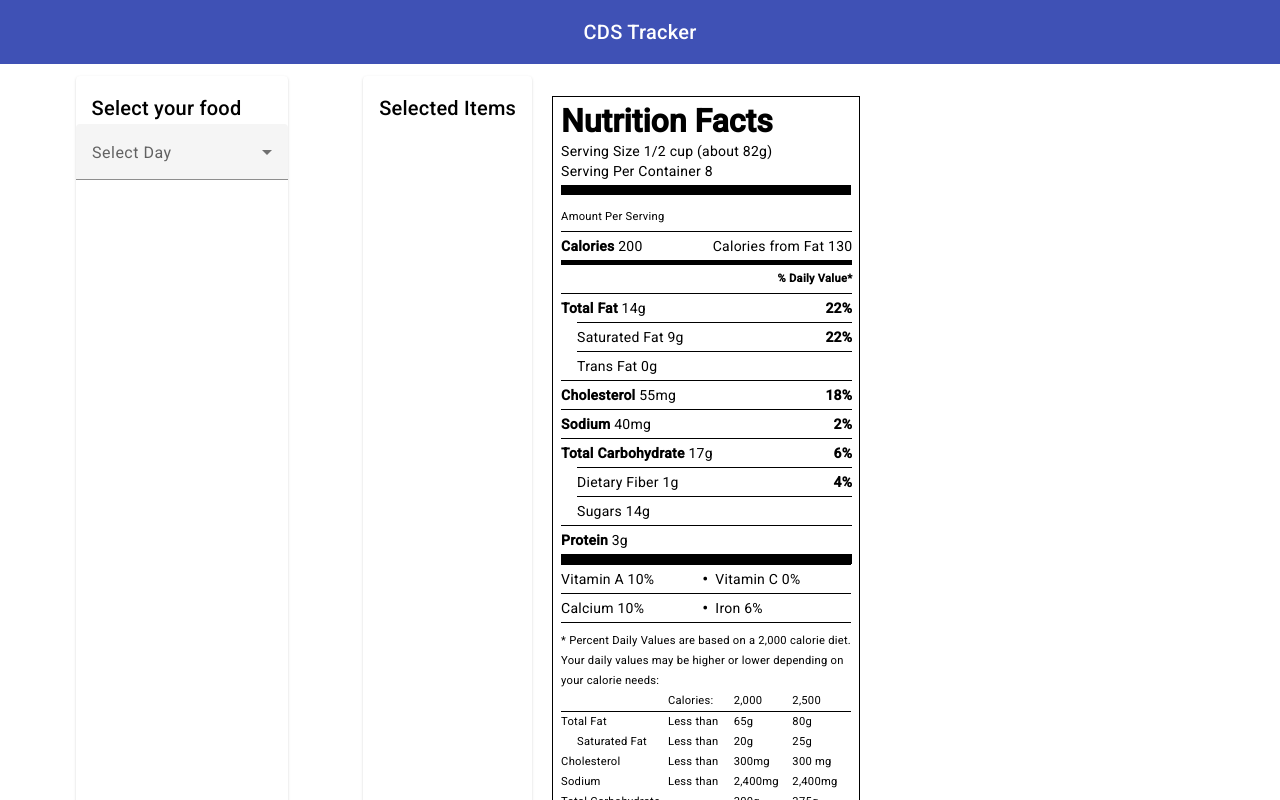
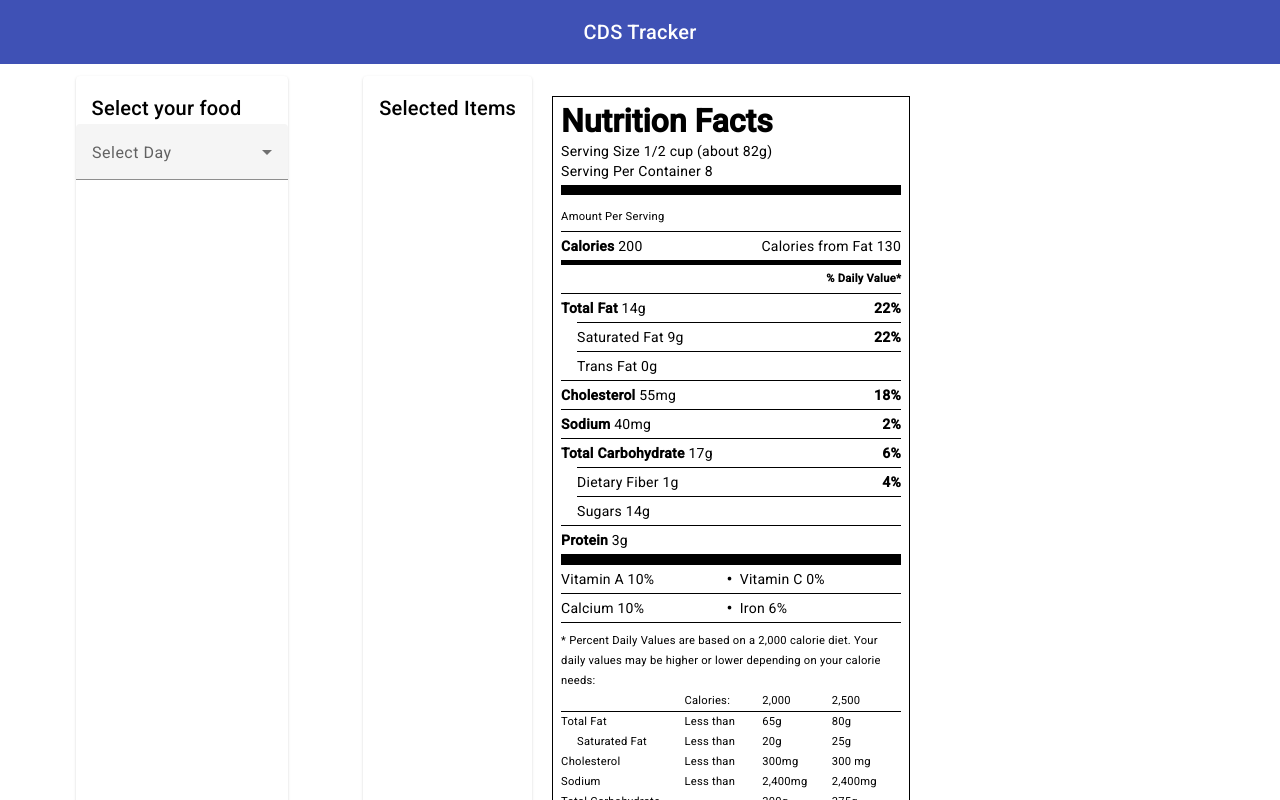
Before and after one commit to thayerh/cds-calculator, an Angular app: page / in a window 1280 px wide. Shown: the top 800 px of the page. Built offline with nearby package versions, Linux system fonts and the light colour scheme.

Commit message:
fixed width issue kinda

```diff
--- a/src/app/Components/nutrition-facts/nutrition-facts.component.scss
+++ b/src/app/Components/nutrition-facts/nutrition-facts.component.scss
@@ -15,7 +15,7 @@ p {
   border: 1px solid black;
   margin: 20px;
   float: left;
-  width: 290px;
+  width: 340px;
   padding: 0.5rem;
   table {
     border-collapse: collapse;
@@ -34,6 +34,19 @@ p {
     margin: 0;
   }
 }
+
+.performance-facts__mini {
+  width: 100%;
+  font-size: 0.7rem;
+  line-height: 1;
+  text-transform: uppercase;
+  letter-spacing: 0.05em;
+  margin: 0 0 0.5rem 0;
+  p {
+    margin: 0;
+  }
+}
+
 .performance-facts__table {
   width: 100%;
   thead tr {
@@ -48,7 +61,7 @@ p {
     text-align: left;
     padding: 0.25rem 0;
     border-top: 1px solid black;
-    white-space: nowrap;
+    white-space: normal;
   }
   td {
     &:last-child {
```
